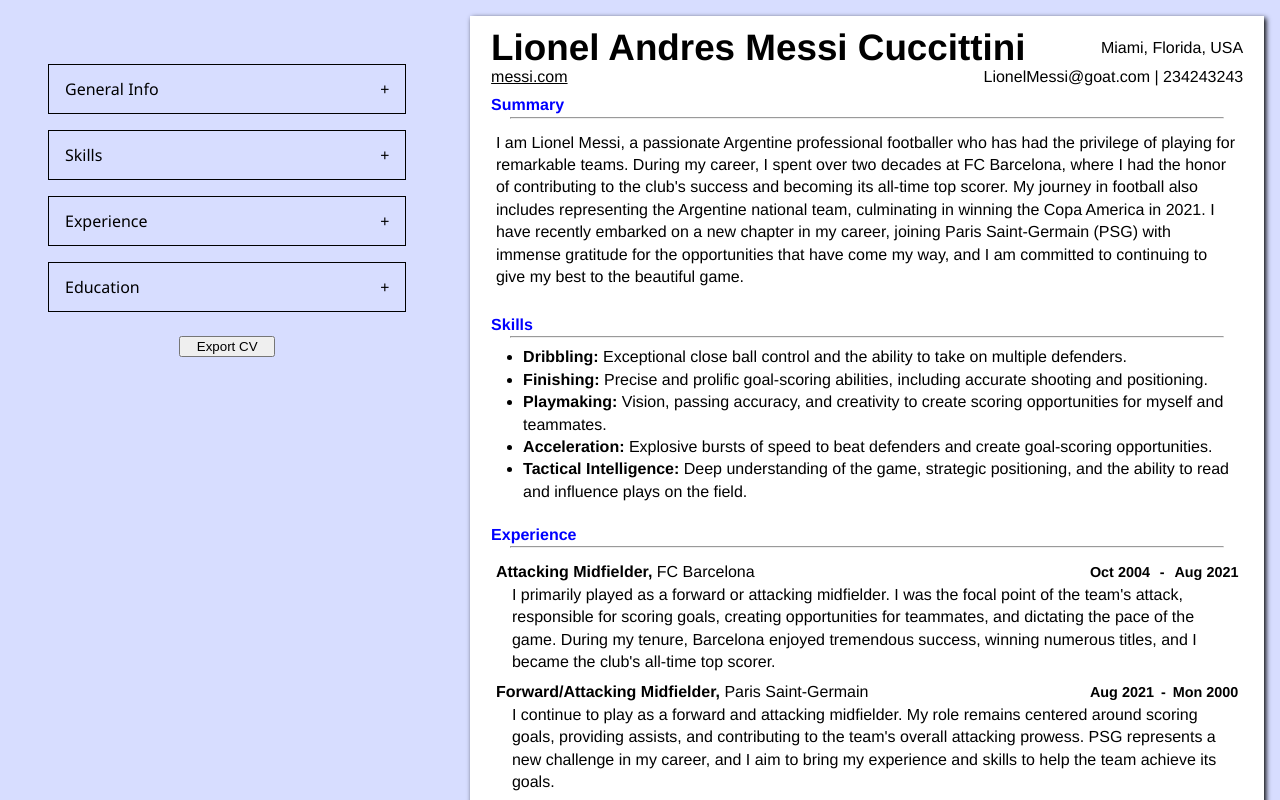
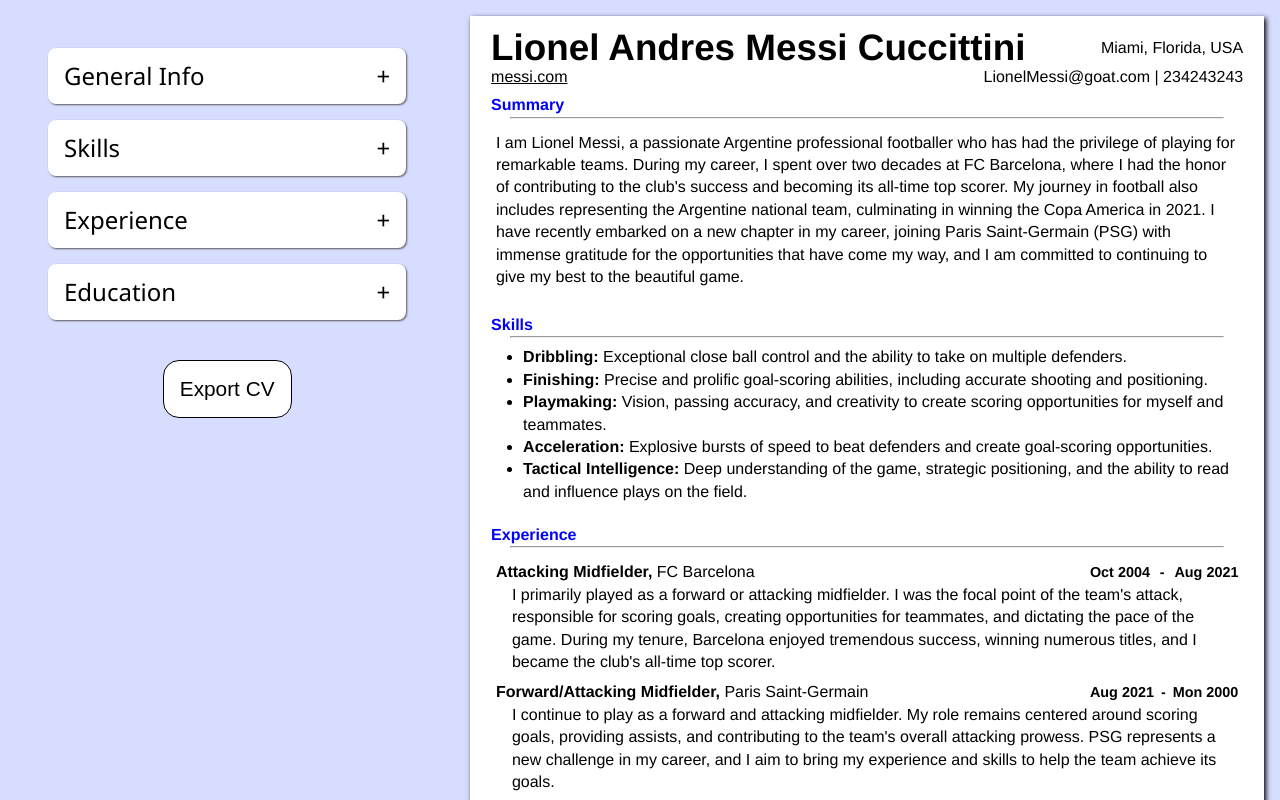
Before and after one commit to antelor/cv-application-v2, a React (Vite) app: page / in a window 1280 px wide. Shown: the top 800 px of the page. Built offline with nearby package versions, Linux system fonts and the light colour scheme.

Commit message:
fixed cvform cvdisplay style

```diff
--- a/src/components/ExperienceForm.jsx
+++ b/src/components/ExperienceForm.jsx
@@ -86,7 +86,7 @@ function ExperienceForm({info, setInfo}){
                                 <span className='expPosition'>{exp.position}</span>
                                 <span>{exp.location}</span>
                             </div>
-                            <div className='expateSection'>
+                            <div className='expDateSection'>
                                 <span>{exp.startDate}</span>
                                 <span>{exp.endDate}</span>
                             </div>
--- a/src/styles/CVDisplay.scss
+++ b/src/styles/CVDisplay.scss
@@ -1,8 +1,5 @@
 @import url('https://fonts.googleapis.com/css2?family=Anton&family=Rubik&family=Source+Sans+3:wght@200;300;400;500;600;700&display=swap');
 
-
-.Display-container{
-}
 
 .Display{
     width: 210mm;
--- a/src/styles/CVForm.scss
+++ b/src/styles/CVForm.scss
@@ -16,8 +16,10 @@
 
     .displayed {
         height: 100%;
-        border: 1px solid black;
+        border-bottom-left-radius: 1rem;
+        border-bottom-right-radius: 1rem;
         border-top: none;
+        box-shadow: 1px 1px 2px rgb(87, 87, 87);
     }
 
     .exportBtn{
@@ -30,18 +32,23 @@
         display: flex;
         flex-direction: column;
         align-items: center;
+        margin-bottom: 1rem;
 
         .formTitle{
             display: flex;
             justify-content: space-between;
             padding: 1rem;
-            border: 1px solid black;
-            margin-top: 1rem;
             width: 100%;
+            background-color: white;
+            border-radius: 0.5rem;
+            box-shadow: 1px 1px 2px rgb(87, 87, 87);
+            z-index: 1;
+
+            font-size: 1.5rem;
         }
         .formTitle:hover{
             cursor: pointer;
-            background-color: #cecece;
+            background-color: #f0f0f0;
         }
 
         .formContent{
@@ -50,7 +57,7 @@
             width: 90%;
             align-items: center;
             transition: all 500ms ease-in;
-            background-color: #e4e4e4;
+            background-color: rgb(255, 255, 255) ;
 
             .inputDiv{
                 display: flex;
@@ -65,15 +72,19 @@
 
             .skillItem{
                 display: flex;
+                flex-direction: row;
+                justify-content: space-between;
                 margin: 1rem;
-                align-items: center;
-
                 .skillTitle{
                     font-weight: bold;
                 }
 
                 .skillBtn{
                     height: fit-content;
+                }
+
+                .skillDesc{
+                    width: 80%;
                 }
             }
 
@@ -200,5 +211,27 @@
         }
     }
 
+    .exportBtn{
+        background-color: rgb(255, 255, 255);
+        font-size: 1.3rem;
+        border-radius: 1rem;
+        border-style: none;
 
+        border: 1px solid #000000;
+        width: fit-content;
+        padding: 1rem;
+        transition: all 0.1s ease-in;
+
+        &:hover{
+            cursor: pointer;
+            background-color: #f0f0f0;
+            transform: scale(0.98);
+        }
+
+        &:active{
+            transform: scale(0.95);
+            background-color: #d8d8d8;
+        }
+
+    }
 }
```
